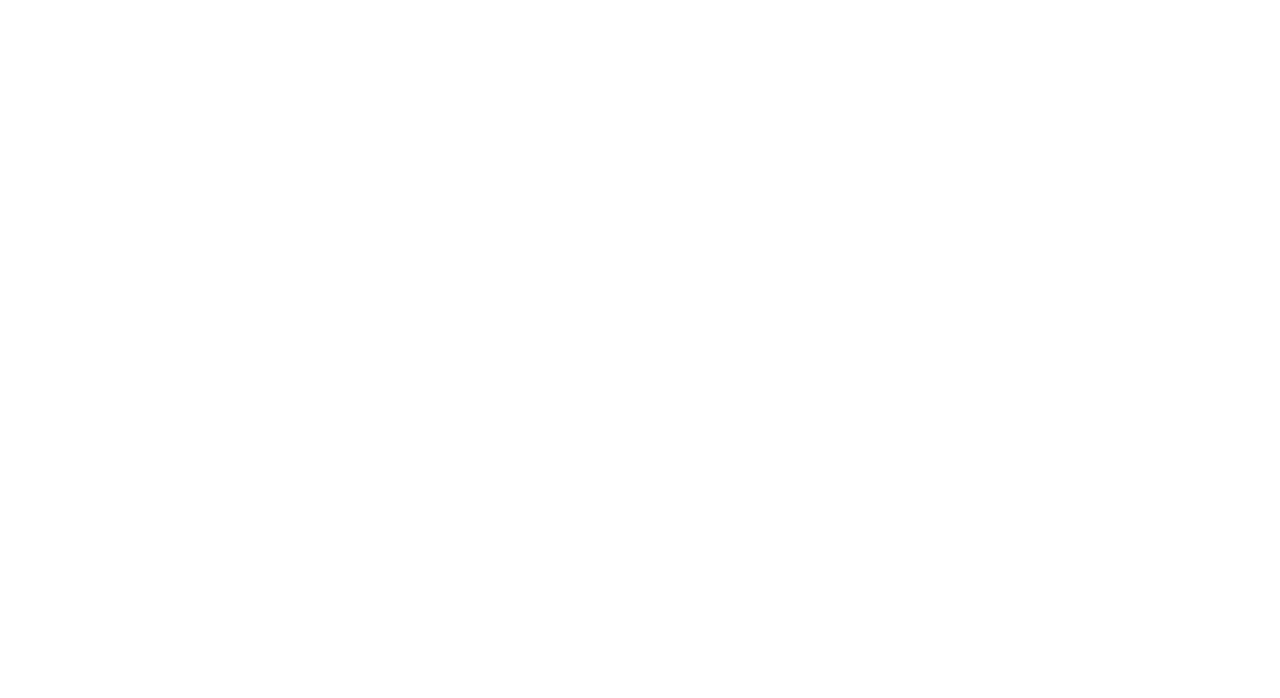
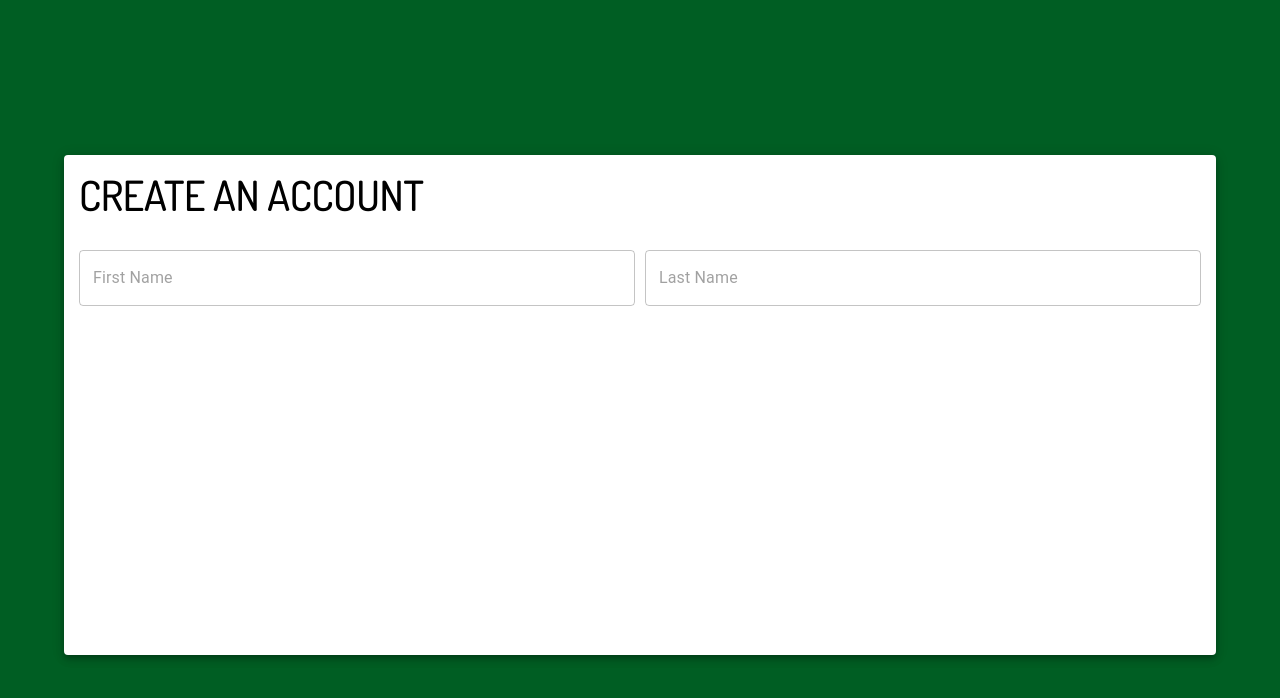
Before and after one commit to tylerpgen/golf-scores, a React (Vite) app in the folder client/: page /register in a window 1280 px wide. Before the commit this address had no page. Shown: the top 698 px of the page. Built offline with nearby package versions, Linux system fonts and the light colour scheme.

Commit message:
register page created with form

```diff
--- a/client/src/App.jsx
+++ b/client/src/App.jsx
@@ -3,7 +3,7 @@ import { createTheme } from "@mui/material";
 import CssBaseline from "@mui/material/CssBaseline";
 import { BrowserRouter as Router, Route, Routes } from "react-router-dom";
 import HomePage from "./pages/HomePage";
-
+import RegisterPage from "./pages/RegisterPage";
 const theme = createTheme({});
 
 function App() {
@@ -13,6 +13,7 @@ function App() {
       <Router>
         <Routes>
           <Route path="/" exact element={<HomePage />} />
+          <Route path="/register" exact element={<RegisterPage />} />
         </Routes>
       </Router>
     </ThemeProvider>
--- a/client/src/pages/HomePage.jsx
+++ b/client/src/pages/HomePage.jsx
@@ -20,7 +20,6 @@ const HomePage = () => {
           variant="h1"
           sx={{
             mb: "8px",
-            // pt: "16px",
             color: "white",
             fontSize: "4rem",
             fontFamily: "Dancing Script",
@@ -49,7 +48,7 @@ const HomePage = () => {
           Keep track of your scores easily!
         </Typography>
         <Container align="center">
-          <Link href="/signup" sx={{ textDecoration: "none" }}>
+          <Link href="/register" sx={{ textDecoration: "none" }}>
             <Button
               variant="contained"
               sx={{
--- /dev/null
+++ b/client/src/pages/RegisterPage.jsx
@@ -0,0 +1,78 @@
+import { useTheme } from "@emotion/react";
+import { Box, Container, FormControl, Paper, TextField, Typography } from "@mui/material";
+
+const RegisterPage = () => {
+  const theme = useTheme();
+  return (
+    <Box
+      sx={{
+        minHeight: "100vh",
+        backgroundColor: "#005e23",
+        display: "flex",
+        justifyContent: "center",
+        alignItems: "center",
+      }}
+    >
+      <Container maxWidth="lg">
+        <Paper elevation={5} sx={{ minHeight: "500px", minWidth: "100%" }}>
+          <Typography
+            align="left"
+            variant="h2"
+            color="black"
+            p="15px"
+            sx={{
+              fontSize: "1.7rem",
+              fontFamily: "Dosis",
+              fontWeight: "500",
+              [theme.breakpoints.up("lg")]: {
+                fontSize: "2.6rem",
+                marginTop: "10px",
+              },
+            }}
+          >
+            CREATE AN ACCOUNT
+          </Typography>
+          <FormControl sx={{ display: "flex", flexDirection: "row", padding: "15px" }}>
+            <TextField
+              id="first-name"
+              aria-describedby="first-name"
+              placeholder="First Name"
+              sx={{
+                flex: "1",
+                minWidth: "40%",
+                marginRight: "10px",
+                "& .Mui-focused .MuiOutlinedInput-notchedOutline": {
+                  border: "1px solid #e8b923",
+                },
+                "& .MuiOutlinedInput-root": {
+                  "&:hover fieldset": {
+                    borderColor: "#005e23",
+                  },
+                },
+              }}
+            />
+            <TextField
+              id="last-name"
+              aria-describedby="last-name"
+              placeholder="Last Name"
+              sx={{
+                flex: "1",
+                minWidth: "40%",
+                "& .Mui-focused .MuiOutlinedInput-notchedOutline": {
+                  border: "1px solid #e8b923",
+                },
+                "& .MuiOutlinedInput-root": {
+                  "&:hover fieldset": {
+                    borderColor: "#005e23",
+                  },
+                },
+              }}
+            />
+          </FormControl>
+        </Paper>
+      </Container>
+    </Box>
+  );
+};
+
+export default RegisterPage;
```
